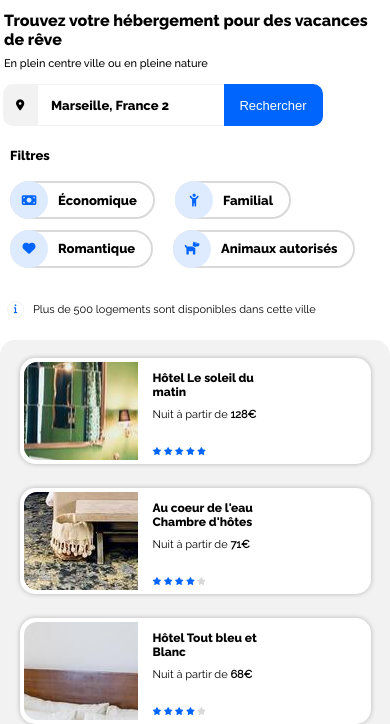
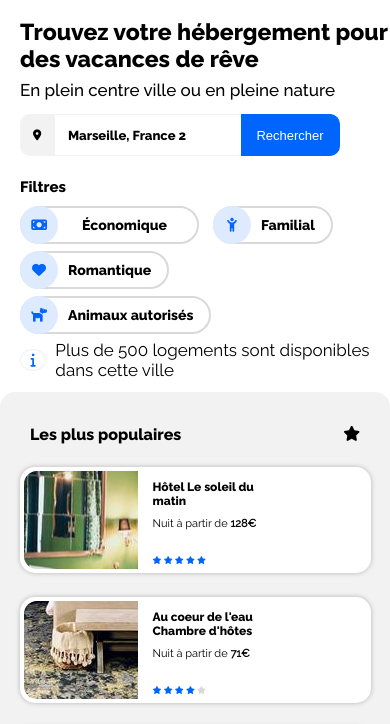
Before and after one commit to terrenceyves/thomas-maquette-html-css, a website: page index.html in a window 390 px wide. Shown: the part 116-840 px from the top of the page. Drawn offline with Linux system fonts and the light colour scheme.

Commit message:
Projet terminée. OK

```diff
--- a/index.html
+++ b/index.html
@@ -18,10 +18,10 @@
     <nav id="blocnavbar">
       <ul id="navbar">
         <li id="hebergementnav">
-          <a href="#">Hébergements</a>
+          <a href="#hebergementtitre">Hébergements</a>
         </li>
         <li id="activitesnav">
-          <a href="#">Activités</a>
+          <a href="#titreactivites">Activités</a>
         </li>
       </ul>
     </nav>
--- a/style.css
+++ b/style.css
@@ -108,7 +108,6 @@ a {
 }
 #blocnavbar {
   width: 257px;
-  padding-right: 21px;
 }
 #navbar {
   font-size: 12px;
@@ -768,7 +767,7 @@ footer {
   #logo {
     margin-top: 18px;
     margin-left: 20px;
-    height: 40px;
+    height: 45px;
   }
   #navbar {
     margin-right: 0px;
@@ -787,6 +786,7 @@ footer {
   }
 
   #hebergementnav {
+    font-size: 17px;
     display: flex;
     justify-content: center;
     border-bottom: solid 2px #f2f2f2;
@@ -805,6 +805,7 @@ footer {
     border-bottom: solid 2px #f2f2f2;
     width: 50%;
     padding-top: 15px;
+    font-size: 17px;
   }
   #activitesnav:hover {
     border-bottom: solid 2px #0065fc;
@@ -820,15 +821,21 @@ footer {
     display: flex;
     justify-content: flex-end;
     flex-direction: column-reverse;
-    height: 1573px;
+    height: 1630px;
   }
   .populaire {
     width: 100%;
     max-width: 768px;
-    height: 480px;
+    height: 100%;
     display: flex;
     flex-direction: column;
-    position: relative;
+  }
+  #titrepopulaire {
+    display: flex;
+    align-items: center;
+    justify-content: space-between;
+    margin-bottom: 5px;
+    z-index: 5;
   }
   #cardspopulaire {
     display: flex;
@@ -838,7 +845,6 @@ footer {
     align-items: center;
     height: 400px;
     justify-content: flex-start;
-    margin-top: 200px;
   }
   .cardpopulaire {
     display: flex;
@@ -858,6 +864,16 @@ footer {
     margin: 4px;
     border-radius: 13px 0px 0px 13px;
   }
+  .filtre {
+    font-size: 14px;
+    display: flex;
+    position: relative;
+    height: 40px;
+    width: 200px;
+    justify-content: flex-start;
+    margin-right: 28px;
+    margin-bottom: 5px;
+  }
   #filtre {
     font-family: "Raleway-ExtraBold";
     color: black;
@@ -865,17 +881,42 @@ footer {
     display: flex;
     width: 100%;
     min-width: 301px;
-    height: 130px;
+    height: 150px;
     margin-top: 28px;
-    margin-left: 10px;
+    margin-left: 20px;
     font-weight: bold;
     align-items: flex-start;
     flex-wrap: wrap;
   }
   #filtre1 {
+    font-size: 15px;
     width: 100%;
     margin-bottom: 10px;
   }
+  #filtre22 {
+    width: 113px;
+  }
+  #familial {
+    width: 78px;
+  }
+  #information {
+    margin-left: 20px;
+    display: flex;
+    margin-top: 21px;
+    margin-bottom: 21px;
+    font-size: 15px;
+    width: 100%;
+    align-items: center;
+  }
+  #information1 {
+    width: 30px;
+    height: 20px;
+    font-size: 14px;
+  }
+  #information2 {
+    font-size: 17px;
+  }
+
   .hebergement {
     display: flex;
     flex-direction: column;
@@ -1001,4 +1042,22 @@ footer {
   .txt {
     margin-bottom: 15px;
   }
+  #titre {
+    font-size: 17px;
+    margin-left: 20px;
+    margin-top: 21px;
+  }
+  h1 {
+    font-family: "Raleway-ExtraBold";
+    font-size: 23px;
+    font-weight: bold;
+    margin-bottom: 8px;
+  }
+  #searchbar {
+    display: flex;
+    margin-top: 14px;
+    margin-left: 20px;
+    border-spacing: 50px;
+    height: 36px;
+  }
 }
```
